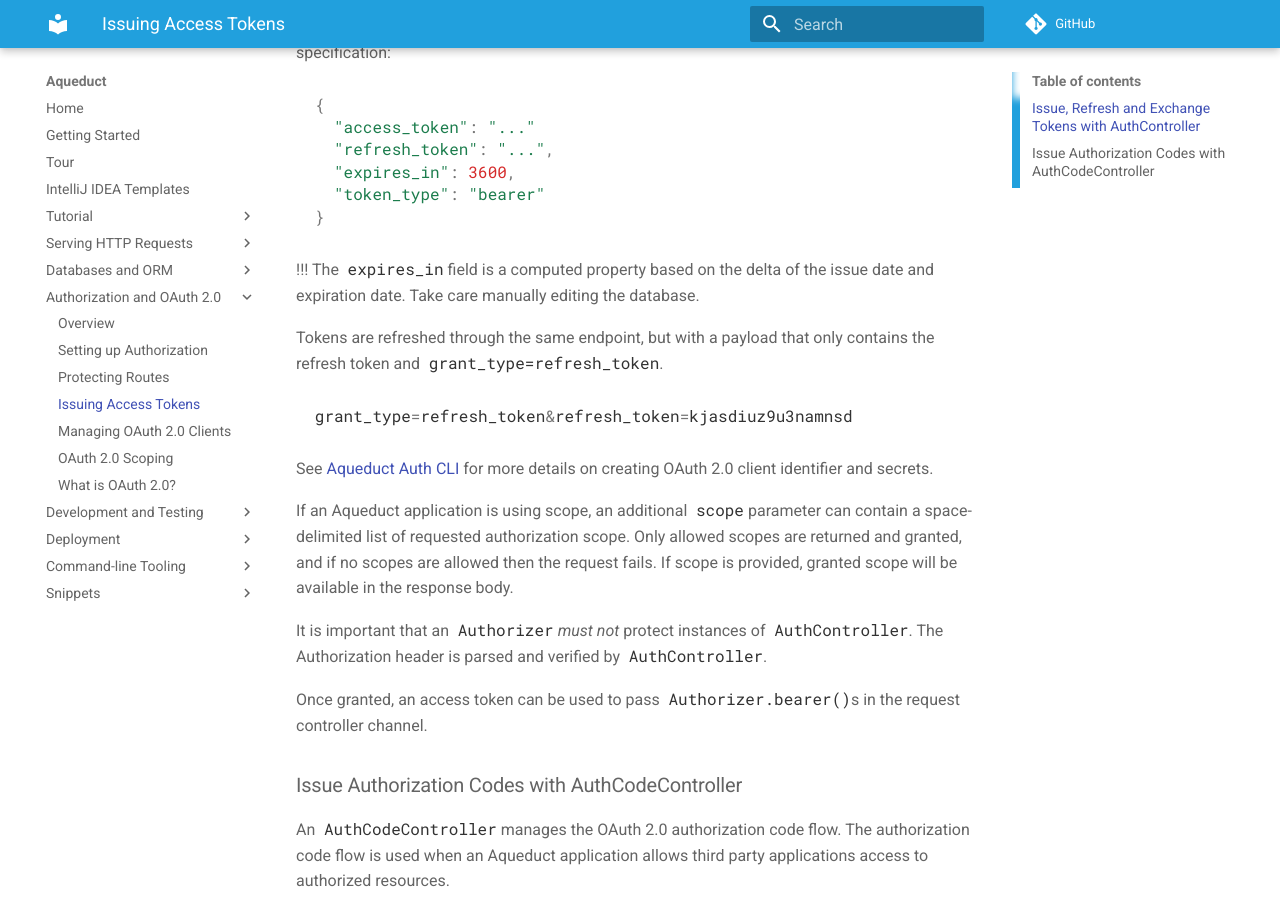
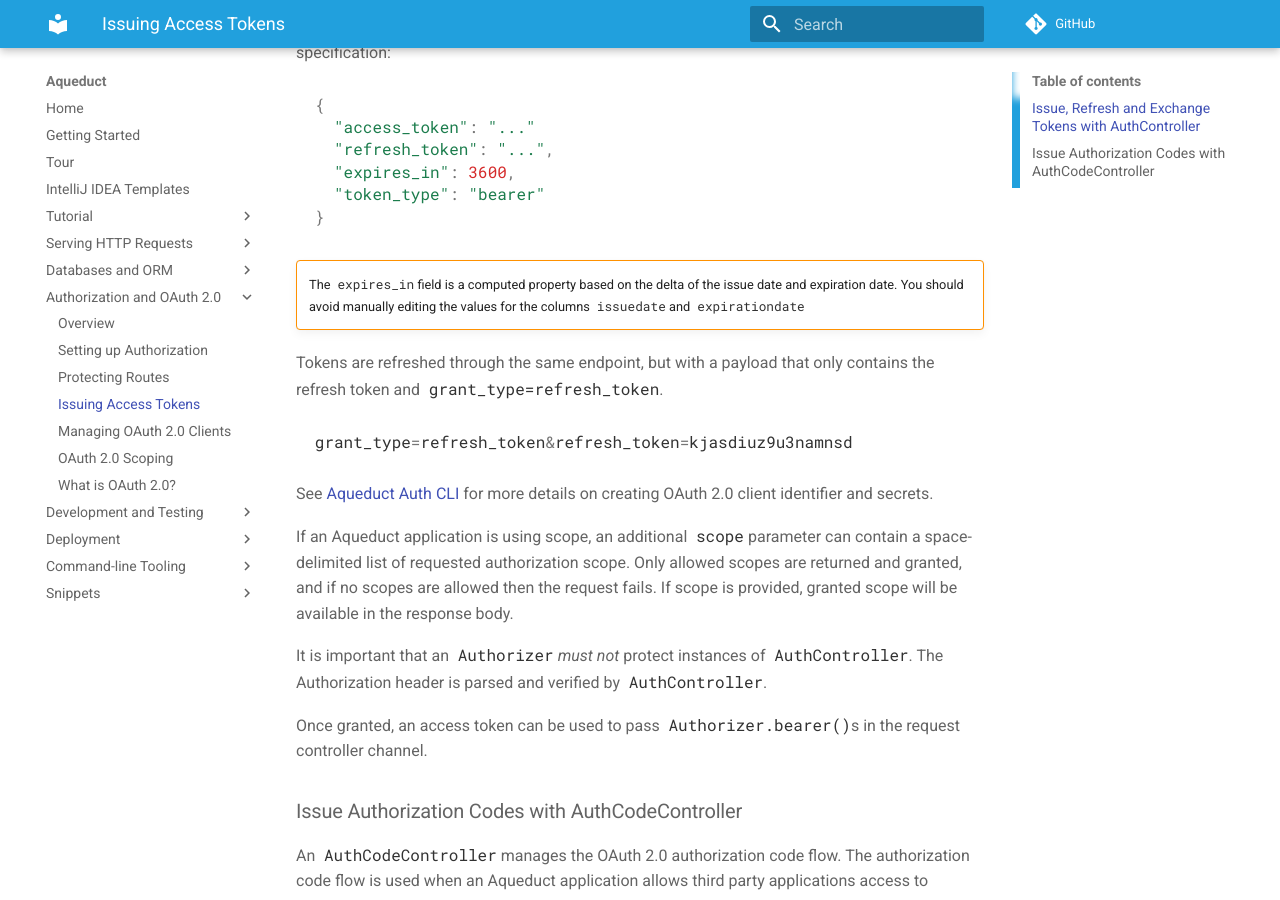
Before and after one commit to stablekernel/aqueduct, an MkDocs documentation site: the page built from source/docs/auth/controllers.md, in a window 1280 px wide and 900 px high, scrolled down 1388 px. Built offline with MkDocs 1.6.1 and Material for MkDocs 9.7.7, drawn with Linux system fonts in a browser that asks for light colours; comment, search, counter and statistics services are not loaded; old or Windows-style settings are respelled for this version of MkDocs.

Commit message:
Better syntax usage
Also made note less ambiguous

````diff
--- a/source/docs/auth/controllers.md
+++ b/source/docs/auth/controllers.md
@@ -58,7 +58,8 @@ The response to a password token request is a JSON body that follows the OAuth 2
 ```
 
 
-!!! The `expires_in` field is a computed property based on the delta of the issue date and expiration date. Take care manually editing the database.
+!!! warning ""
+    The `expires_in` field is a computed property based on the delta of the issue date and expiration date. You should avoid manually editing the values for the columns `issuedate` and `expirationdate`
 
 Tokens are refreshed through the same endpoint, but with a payload that only contains the refresh token and `grant_type=refresh_token`.
 
````
